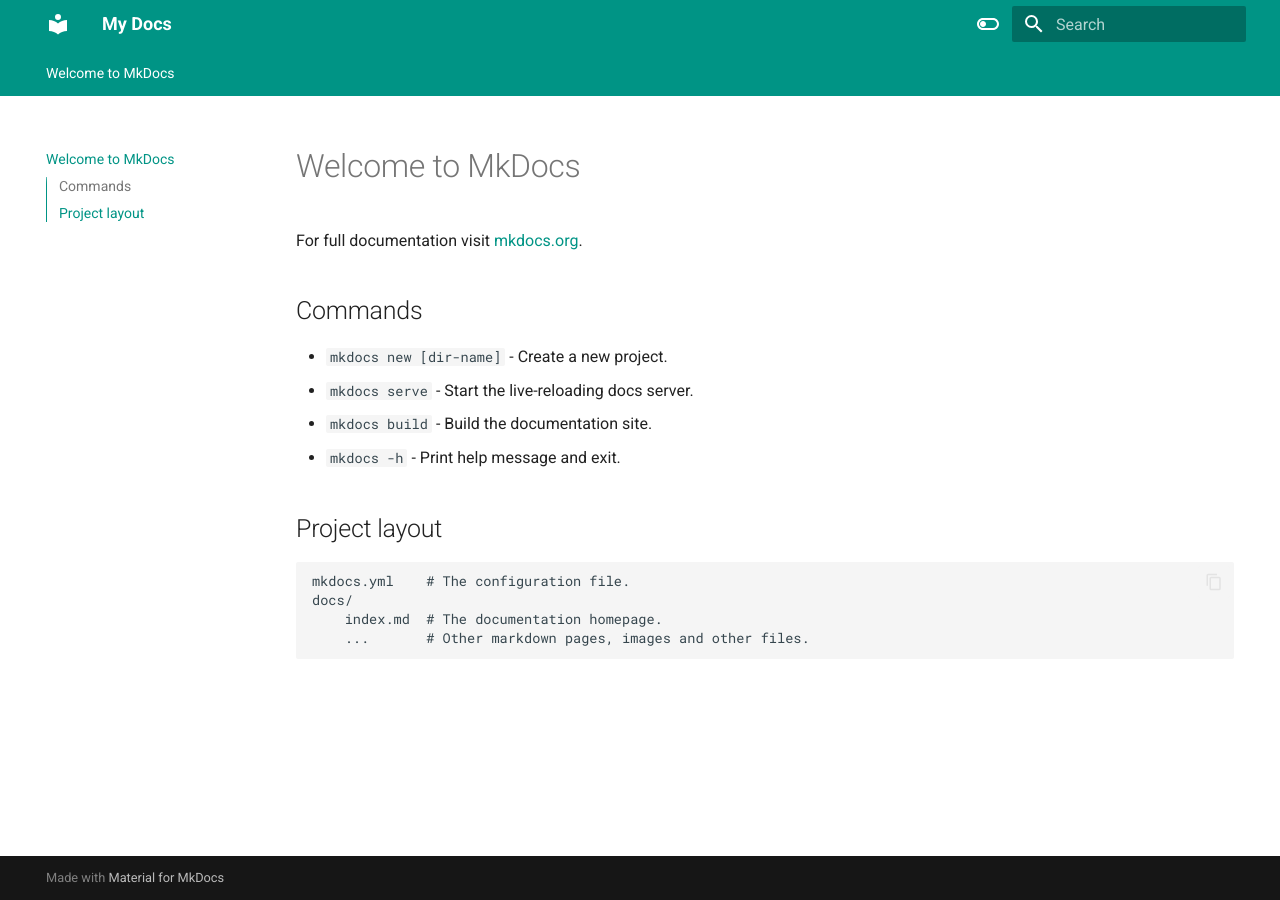
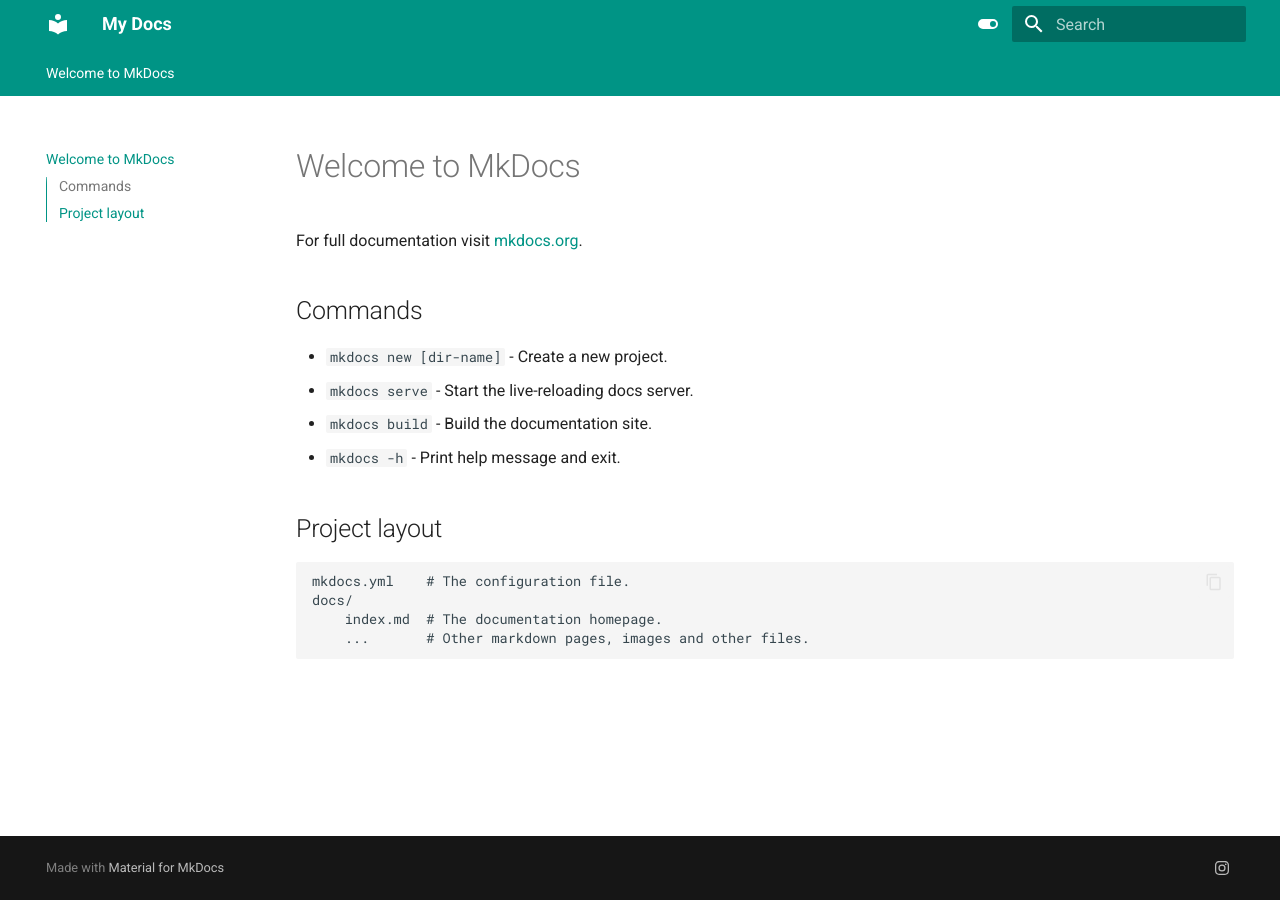
Before and after one commit to greentigergrower/greentigergrower.github.io, an MkDocs documentation site: the page built from docs/index.md, in a window 1280 px wide. Built offline with MkDocs 1.6.1 and Material for MkDocs 9.7.7, drawn with Linux system fonts in a browser that asks for light colours.

```diff
--- a/mkdocs.yml
+++ b/mkdocs.yml
@@ -16,13 +16,18 @@ theme:
   palette:
     - scheme: default
       toggle:
+        icon: material/toggle-switch
+        name: Switch to light mode
+      primary: teal
+      accent: lime
+    - scheme: slate
+      toggle:
         icon: material/toggle-switch-off-outline
         name: Switch to dark mode
       primary: teal
       accent: purple
-    - scheme: slate
-      toggle:
-        icon: material/toggle-switch
-        name: Switch to light mode
-      primary: teal
-      accent: lime
+
+extra:
+  social:
+    - icon: fontawesome/brands/instagram
+      link: https://instagram.com/greentiger.alien
```
Also changed, not shown: 1 other file.
